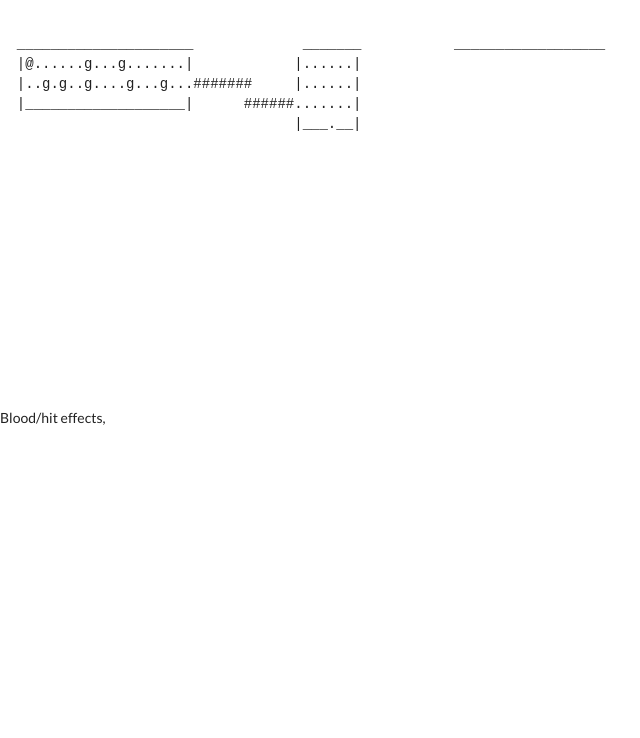
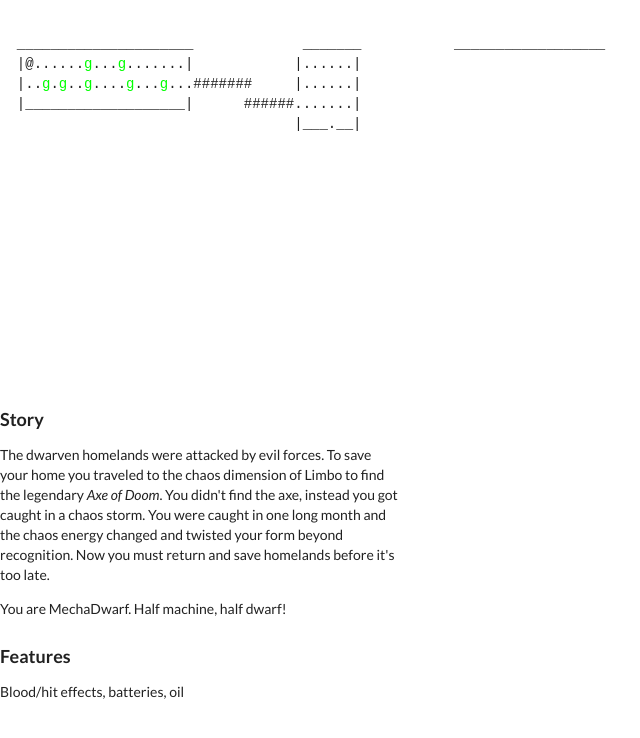
Before and after one commit to fredrik-hjarner/rouge-like, a React app: page / in a window 1280 px wide. Shown: the top 738 px of the page, without its empty margins (0-640 px from the left). Built offline with nearby package versions, Linux system fonts and the light colour scheme.

Commit message:
render green goblins

```diff
--- a/src/enemies.tsx
+++ b/src/enemies.tsx
@@ -3,10 +3,12 @@ import { random, uniq, cloneDeep } from 'lodash';
 import { Pos } from 'types';
 import { legalMove } from 'legal-move';
 import { map } from './map';
+import { Enemy } from './enemies/enemy';
+import { Goblin } from './enemies/goblin';
 
 class Enemies {
   private spawnablePositions: Pos[] = [];
-  private enemies: Pos[] = [];
+  private enemies: Enemy[] = [];
 
   constructor() {
     for (let y = 0; y < map.height; y++) {
@@ -18,8 +20,8 @@ class Enemies {
     this.spawn();
   }
 
-  public at(pos: Pos): boolean {
-    return !!this.enemies.find(e => e.x === pos.x && e.y === pos.y);
+  public at(pos: Pos): Enemy | undefined {
+    return this.enemies.find(e => e.pos.x === pos.x && e.pos.y === pos.y);
   }
 
   private spawn() {
@@ -28,7 +30,10 @@ class Enemies {
     const randoms = uniq(
       Array(toRandomize).fill(0).map(() => random(0, this.spawnablePositions.length - 1)),
     );
-    this.enemies = randoms.map(r => cloneDeep(this.spawnablePositions[r]));
+    this.enemies = randoms.map(r => {
+      const pos = cloneDeep(this.spawnablePositions[r]);
+      return new Goblin(pos);
+    });
   }
 }
 
--- /dev/null
+++ b/src/enemies/enemy.tsx
@@ -0,0 +1,7 @@
+import { Pos } from 'types';
+
+export type Enemy = {
+  hp: number,
+  pos: Pos,
+  render: () => JSX.Element;
+};
--- /dev/null
+++ b/src/enemies/goblin.tsx
@@ -0,0 +1,21 @@
+import * as React from 'react';
+
+import { Pos } from 'types';
+import { Enemy } from './enemy';
+
+export class Goblin implements Enemy {
+  public hp: number = 3;
+  public pos: Pos;
+
+  constructor(pos: Pos) {
+    this.pos = pos;
+  }
+
+  public render() {
+    return (
+      <span style={{ color: 'rgb(0,255,0)' }}>
+        g
+      </span>
+    );
+  }
+}
--- a/src/index.tsx
+++ b/src/index.tsx
@@ -34,10 +34,11 @@ class Routes extends React.Component<Props> {
 
     for (let y = 0; y < map.height; y++) {
       for (let x = 0; x < map.width; x++) {
+        const enemy = enemies.at({x, y});
         if (x === this.props.pos.x && y === this.props.pos.y) {
           grid[y][x] = '@';
-        } else if (enemies.at({x, y})) {
-          grid[y][x] = 'g';
+        } else if (enemy) {
+          grid[y][x] = enemy.render();
         } else {
           grid[y][x] = map.at(x, y);
         }
@@ -105,7 +106,18 @@ const Root = () => (
   <Provider store={store}>
     <React.StrictMode>
       <App/>
-      <p>Blood/hit effects, </p>
+      <div style={{ width: '400px' }}>
+        <h3>Story</h3>
+        <p>
+          The dwarven homelands were attacked by evil forces. To save your home you traveled to the chaos dimension of
+          Limbo to find the legendary <i>Axe of Doom</i>. You didn't find the axe, instead you got caught in a chaos
+          storm. You were caught in one long month and the chaos energy changed and twisted your form
+          beyond recognition. Now you must return and save homelands before it's too late.
+        </p>
+        <p>You are MechaDwarf. Half machine, half dwarf!</p>
+        <h3>Features</h3>
+        <p>Blood/hit effects, batteries, oil</p>
+      </div>
     </React.StrictMode>
   </Provider>
 );
```
